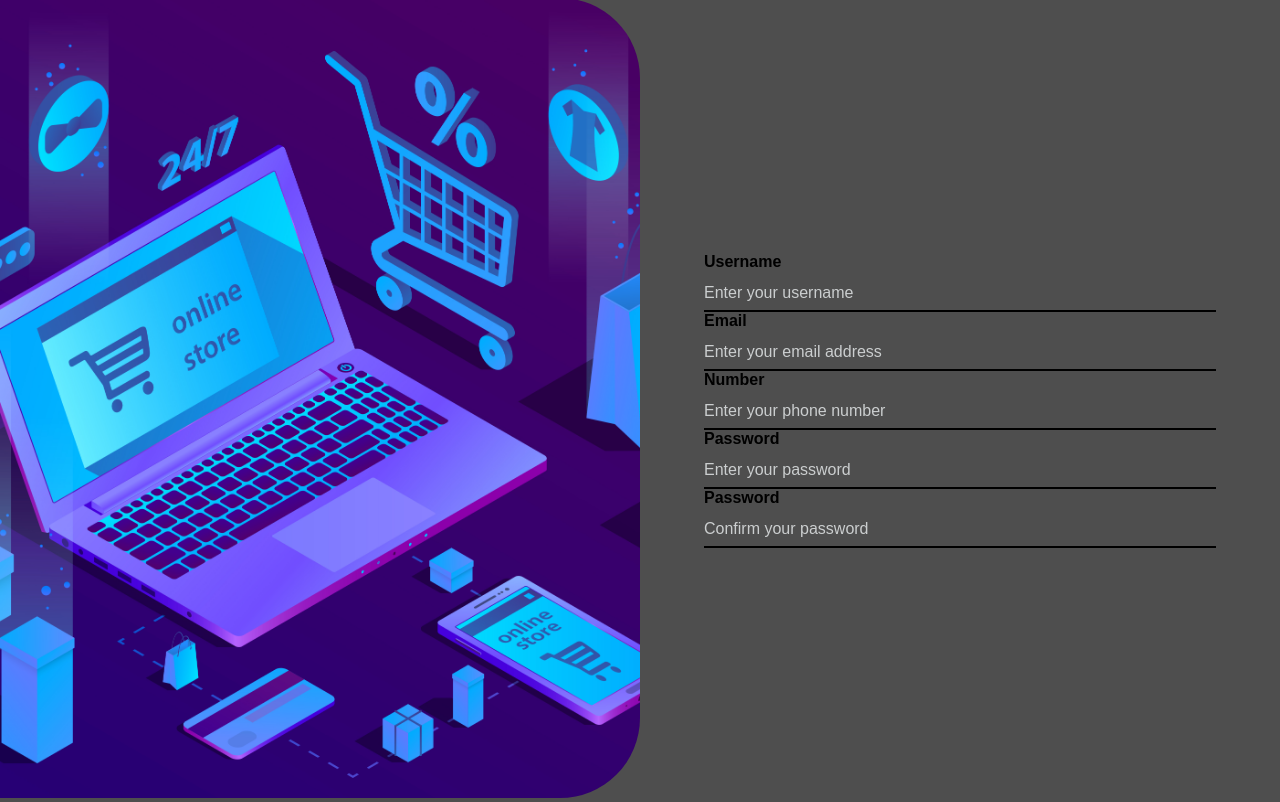
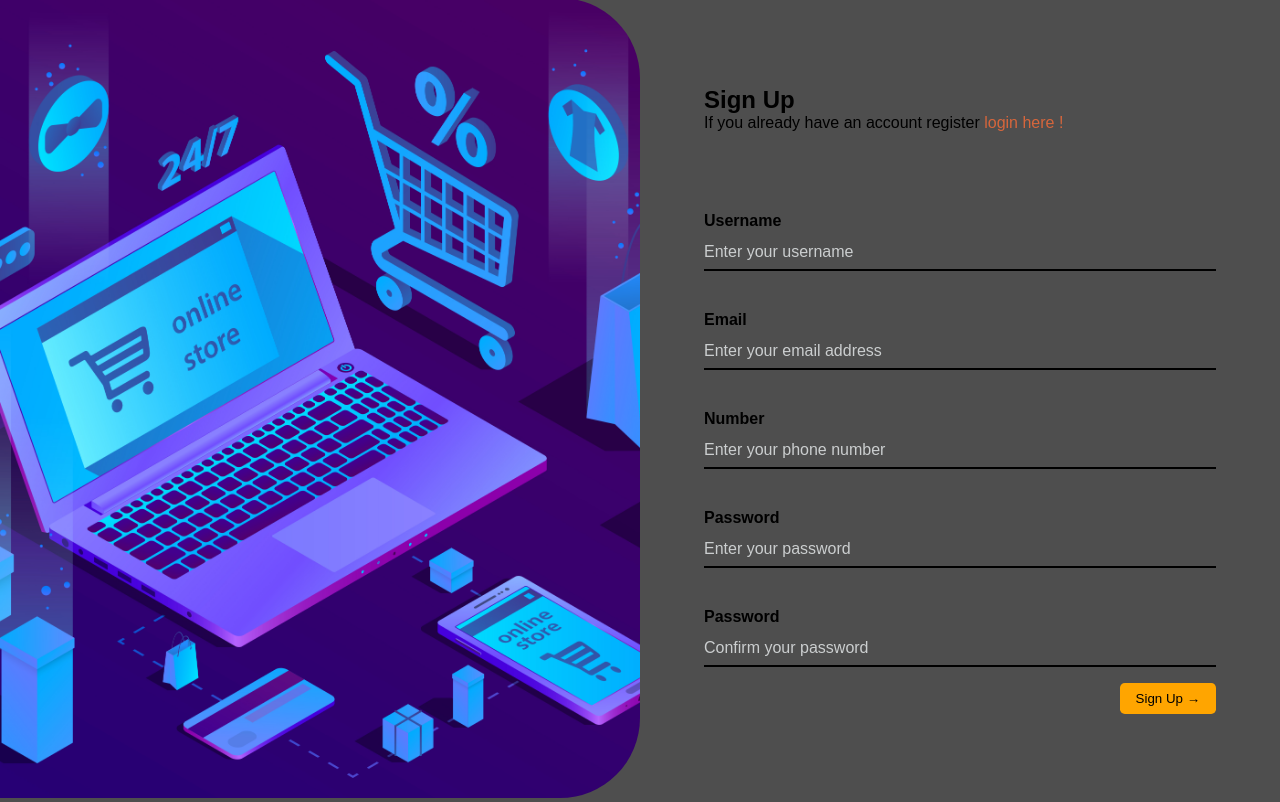
Before and after one commit to rahulrameshm0/Shopify, a Django app: page /register/ in a window 1280 px wide. Run offline with Django 4.2, Linux system fonts and the light colour scheme; some web fonts are replaced.

Commit message:
implementing signin section

```diff
--- a/static/css/account-styling/register.css
+++ b/static/css/account-styling/register.css
@@ -46,13 +46,13 @@ body {
     color: #d6663c;
 }
 
-.form-section form {
+.registration-form form {
     display: flex;
     flex-direction: column;
-    gap: 80px;
+    gap: 40px;
 }
 
-.form-section{
+.registration-form{
     margin-top: 5rem;
 }
 
@@ -76,3 +76,20 @@ input {
 input::placeholder{
     color: #cbcecf;
 }
+
+.sub-btn {
+    display: block;
+    margin-left: auto;
+    cursor: pointer;
+    margin-top: 1rem;
+    border: none;
+    background-color: orange;
+    padding: 0.5rem 1rem;
+    border-radius: 0.3rem;
+    transition: all 0.3s;
+}
+
+.sub-btn:hover{
+    background-color: #ffb327;
+    transform: scale(1.1);
+}
--- a/templates/account-section/register.html
+++ b/templates/account-section/register.html
@@ -6,7 +6,7 @@
     <meta charset="UTF-8">
     <title>Title</title>
 
-    <link rel="stylesheet" href='{% static 'css/account-styling/register.css' %}'>
+    <link rel="stylesheet" href="{% static 'css/account-styling/register.css' %}">
     <link rel="preconnect" href="https://fonts.googleapis.com">
 
     <link rel="preconnect" href="https://fonts.gstatic.com" crossorigin>
@@ -23,6 +23,12 @@
         </div>
 
         <div class="login">
+            <div class="signin-head">
+                <h2>Sign Up</h2>
+                <p class="register-here">If you already have an account register <a href="{% url 'signin' %}">login here !</a></p>
+            </div>
+
+            <div class="registration-form">
                 <form action="" method="POST">
                     <div>
                         <label for="username">Username</label>
@@ -33,7 +39,7 @@
                         <input type="email" name="email" id="email" placeholder="Enter your email address">
                     </div>
                     <div>
-                    <label for="telphone">Number</label>
+                        <label for="phone">Number</label>
                         <input type="text" name="phone" id="phone" placeholder="Enter your phone number">
                     </div>
                     <div>
@@ -45,6 +51,9 @@
                         <input type="password" name="confirm-password" id="confirm-password" placeholder="Confirm your password">
                     </div>
                 </form>
+
+                <button class="sub-btn" type="submit">Sign Up &rarr;</button>
+            </div>
         </div>
     </div>
 </main>
--- a/templates/account-section/signin.html
+++ b/templates/account-section/signin.html
@@ -4,10 +4,9 @@
 <html lang="en">
 <head>
     <meta charset="UTF-8">
-    <title>Title</title>
+    <title>Signin</title>
 
-    <link rel="stylesheet" href='{% static 'css/account-styling/signin.css' %}'>
-    <link rel="preconnect" href="https://fonts.googleapis.com">
+    <link rel="stylesheet" href="{% static 'css/account-styling/signin.css' %}">
 
     <link rel="preconnect" href="https://fonts.googleapis.com">
     <link rel="preconnect" href="https://fonts.gstatic.com" crossorigin>
@@ -40,6 +39,7 @@
                         <input type="password" name="password" id="password" placeholder="Enter your password">
                     </div>
                 </form>
+                <button class="sub-btn" type="submit">Signin &rarr;</button>
             </div>
         </div>
     </div>
```
Also changed, not shown: static/css/account-styling/signin.css (+18 -1 lines). Lines whose indentation alone changed are shown as unchanged.
